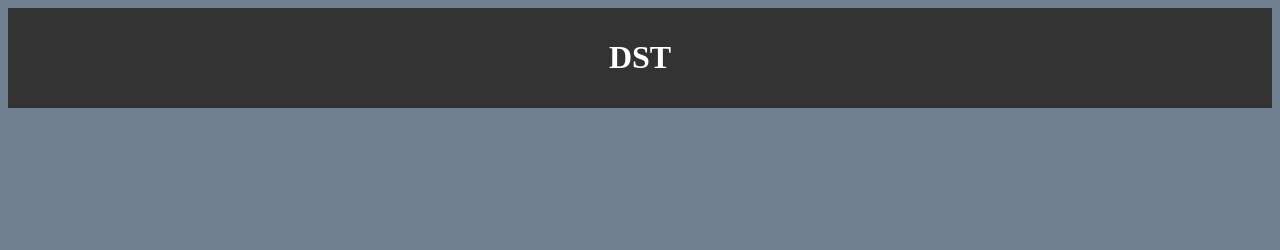
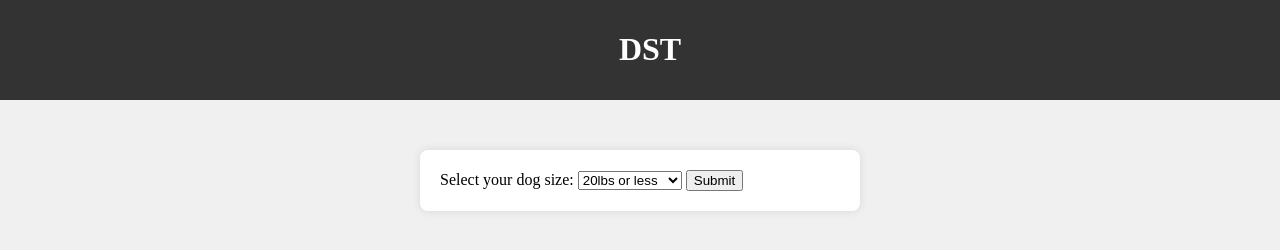
Before and after one commit to sammersheikh/humanToDog, a website: page public/index.html in a window 1280 px wide. Drawn offline with Linux system fonts and the light colour scheme.

Commit message:
added form and dropdowm

```diff
--- a/public/index.html
+++ b/public/index.html
@@ -11,5 +11,17 @@
     <header>
         <h1>DST</h1>
     </header>
+
+    <form>
+        <label for="options">Select your dog size:</label>
+        <select id="options" name="options">
+            <option value="option1">20lbs or less</option>
+            <option value="option2">21 to 50lbs</option>
+            <option value="option3">50lbs or more</option>
+        </select>
+
+        <input type="submit" value="Submit">
+    </form>
+
 </body>
 </html>
--- a/public/styles.css
+++ b/public/styles.css
@@ -1,5 +1,15 @@
 body {
-    background-color: slategray;
+    background-color: #f0f0f0;
+    margin: 0;
+}
+
+form {
+    background-color: #fff;
+    padding: 20px;
+    border-radius: 8px;
+    box-shadow: 0 0 10px rgba(0, 0, 0, 0.1);
+    margin: 50px auto; /* Center the form with margin */
+    max-width: 400px; /* Optional: Set a max width for the form */
 }
 
 header {
@@ -7,4 +17,5 @@ header {
     color: #fff;
     padding: 10px;
     text-align: center;
+    width: 100%;
 }
```
